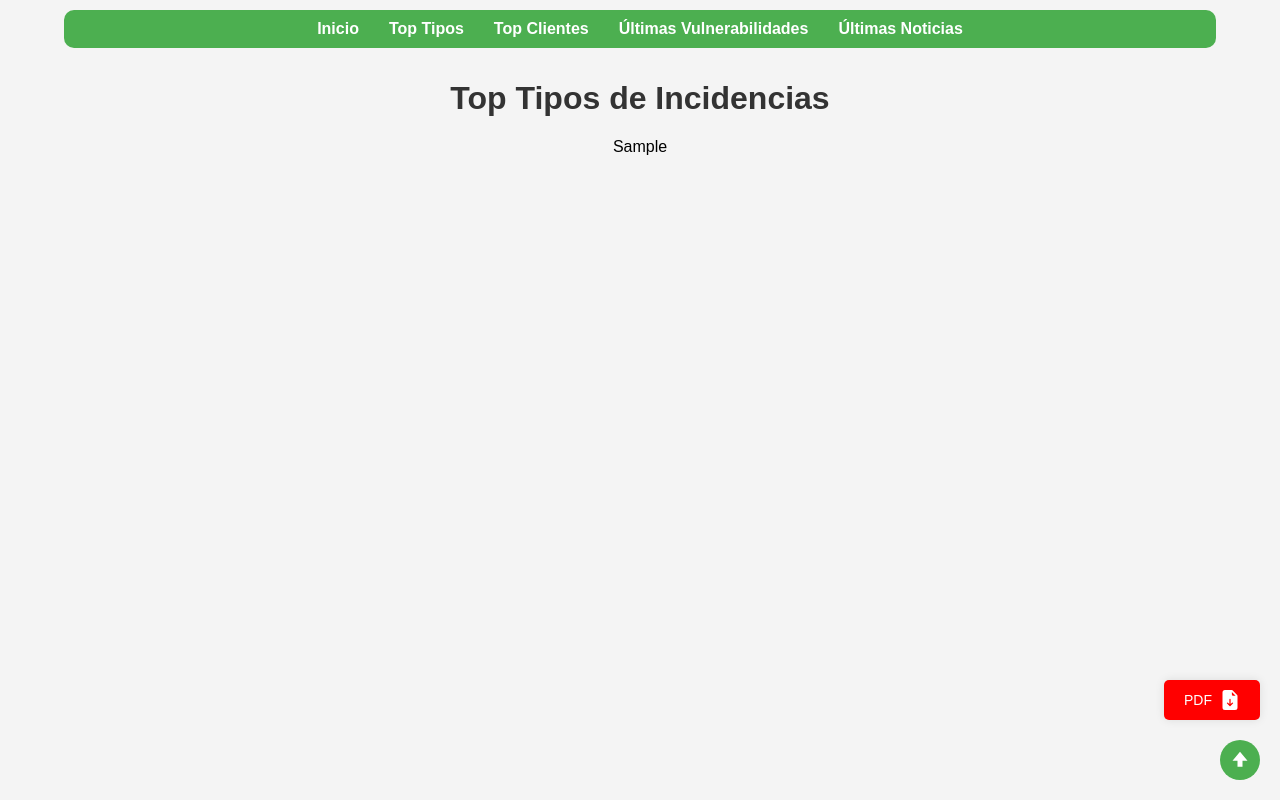
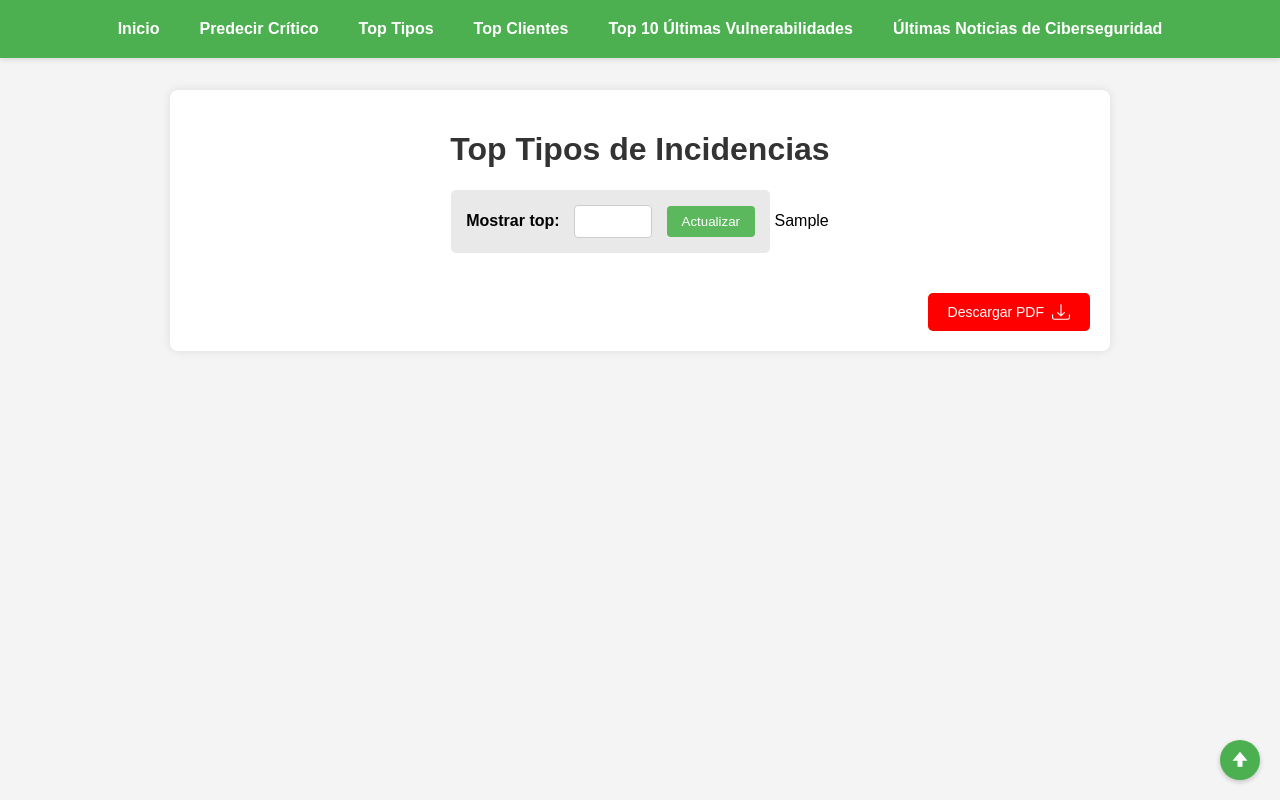
Before and after one commit to SapoPepe/Practica2SI, a Flask app: template Practica2/templates/top_tipos.html in a window 1280 px wide. Run offline with Flask 3, Linux system fonts and the light colour scheme; the template is opened without the code that fills it: most values are stand-ins (such as "Sample title", 1, 10 or a date in 2020).

Commit message:
Update in top_tipos

```diff
--- a/Practica2/app.py
+++ b/Practica2/app.py
@@ -359,11 +359,24 @@
 
     return tiempoMaxInci_ordenado
 
-@app.route('/top_tipos/<int:x>')
-def get_top_tipos(x):
-    tiempoMaxInci_ordenado = calculateTopTipos(x)
-    tabla_html = tiempoMaxInci_ordenado.to_html(index=False, classes='data')
-    return render_template('top_tipos.html', tabla_tipo_html=tabla_html)
+@app.route('/top_tipos', methods=['GET'])
+def get_top_tipos():
+    try:
+        num_tipos_str = request.args.get('num_tipos', '5')
+        num_tipos = int(num_tipos_str)
+        if num_tipos <= 0: # Evitar valores no positivos
+            num_tipos = 5
+    except ValueError:
+        num_tipos = 5 # Valor por defecto si la conversión falla
+
+    top_tipos_data = calculateTopTipos(num_tipos)
+    if top_tipos_data.empty:
+        tabla_html = "<p>No hay datos de tipos de incidencia para mostrar.</p>"
+    else:
+        tabla_html = top_tipos_data.to_html(index=False, classes='data')
+
+        # Pasar el número actual a la plantilla para el PDF y el valor del input
+    return render_template('top_tipos.html', tabla_tipo_html=tabla_html, current_num_tipos=num_tipos)
 
 def obtainLastVulns():
     req = requests.get("https://cve.circl.lu/api/last")
@@ -493,8 +506,16 @@
 
     return render_template('latest_news.html', articles=articles)
 
-@app.route('/top_tipos/<int:x>/downloadPDF')
-def generateTopTiposPDF(x):
+@app.route('/top_tipos/downloadPDF', methods=['GET'])
+def generateTopTiposPDF():
+    try:
+        num_tipos_str = request.args.get('num_tipos', '5')
+        x = int(num_tipos_str)
+        if x <= 0:
+            x = 5
+    except ValueError:
+        x = 5
+
     tiempoMaxInci_ordenado = calculateTopTipos(x)
 
     pdf = generatePDF()
--- a/Practica2/templates/top_tipos.html
+++ b/Practica2/templates/top_tipos.html
@@ -1,105 +1,137 @@
-<!-- templates/top_tipos.html -->
 <!DOCTYPE html>
 <html lang="es">
 <head>
     <meta charset="UTF-8">
     <meta name="viewport" content="width=device-width, initial-scale=1.0">
-    <title>Top Tipos de Incidencias</title>
+    <title>Top {{ current_num_tipos }} Tipos de Incidencias</title>
     <style>
         body {
             font-family: Arial, sans-serif;
-            margin: 40px;
+            margin: 0; /* Quitado margen para que nav ocupe todo */
+            padding-top: 70px; /* Espacio para el nav fijo */
             text-align: center;
             background-color: #f4f4f4;
         }
         h1 {
             color: #333;
-            margin-top: 80px;
+            /* margin-top: 80px; Ajustado por el nav fijo */
         }
         nav {
             background-color: #4CAF50;
-            padding: 10px;
-            border-radius: 10px;
+            padding: 10px 0; /* Ajustado padding */
+            border-radius: 0; /* Sin redondeo para que ocupe todo el ancho */
             display: flex;
             justify-content: center;
             position: fixed;
-            top: 10px;
-            width: 90%;
-            max-width: 1200px;
+            top: 0; /* Pegado arriba */
+            left: 0; /* Pegado a la izquierda */
+            width: 100%; /* Ocupa todo el ancho */
             box-sizing: border-box;
             z-index: 1000;
-            left: 50%;
-            transform: translateX(-50%);
+            box-shadow: 0 2px 5px rgba(0,0,0,0.1);
         }
         nav a {
             color: white;
             text-decoration: none;
             margin: 0 15px;
             font-weight: bold;
+            padding: 10px 5px; /* Añadido padding para mejor click */
+        }
+        nav a:hover {
+            background-color: #45a049; /* Efecto hover */
+            border-radius: 4px;
+        }
+        .content-container { /* Nuevo contenedor para el contenido principal */
+            max-width: 900px;
+            margin: 20px auto; /* Margen automático para centrar */
+            padding: 20px;
+            background-color: #fff;
+            border-radius: 8px;
+            box-shadow: 0 0 10px rgba(0,0,0,0.1);
+        }
+        .controls-form {
+            margin-bottom: 20px;
+            padding: 15px;
+            background-color: #e9e9e9;
+            border-radius: 5px;
+            display: inline-block; /* Para que no ocupe todo el ancho */
+        }
+        .controls-form label {
+            margin-right: 10px;
+            font-weight: bold;
+        }
+        .controls-form input[type="number"] {
+            width: 60px;
+            padding: 8px;
+            border-radius: 4px;
+            border: 1px solid #ccc;
+            margin-right: 10px;
+        }
+        .controls-form button {
+            padding: 8px 15px;
+            background-color: #5cb85c;
+            color: white;
+            border: none;
+            border-radius: 4px;
+            cursor: pointer;
+        }
+        .controls-form button:hover {
+            background-color: #4cae4c;
         }
         table {
-            width: 70%;
+            width: 100%; /* Ajustado para que la tabla ocupe el contenedor */
             margin: 20px auto;
             border-collapse: collapse;
-            background: white;
-            box-shadow: 0px 0px 10px rgba(0,0,0,0.1);
-            border-radius: 10px;
-            overflow: hidden;
+            /* background: white; Ya no es necesario si está en content-container */
+            /* box-shadow: 0px 0px 10px rgba(0,0,0,0.1); */
+            border-radius: 8px; /* Redondeo para la tabla */
+            overflow: hidden; /* Para que el redondeo afecte a las celdas */
         }
         th, td {
             padding: 12px;
             border: 1px solid #ddd;
+            text-align: left; /* Mejor alineación para tablas de datos */
+        }
+        td:last-child, th:last-child { /* Para alinear a la derecha la última columna (tiempos/números) */
+            text-align: right;
         }
         th {
             background-color: #4CAF50;
             color: white;
         }
         tr:nth-child(even) {
-            background-color: #f2f2f2;
+            background-color: #f8f8f8; /* Un poco más sutil */
+        }
+        .actions-container { /* Contenedor para botones de acción */
+            margin-top: 20px;
+            text-align: right; /* Alinear botones a la derecha */
         }
         .download-pdf {
-            position: fixed;
-            bottom: 80px;
-            right: 20px;
-            background-color: #FF0000;
+            /* Quitado position fixed para que esté dentro del flujo normal */
+            background-color: #FF0000; /* Rojo distintivo para PDF */
             color: white;
             border: none;
             border-radius: 5px;
             padding: 10px 20px;
             cursor: pointer;
             font-size: 14px;
-            box-shadow: 0 0 10px rgba(0,0,0,0.1);
-            display: flex;
+            /* box-shadow: 0 0 10px rgba(0,0,0,0.1); */
+            display: inline-flex; /* Para alinear ícono y texto */
             align-items: center;
             gap: 8px;
+            text-decoration: none; /* Si se usa como enlace */
         }
         .download-pdf:hover {
             background-color: #CC0000;
         }
-        .download-pdf svg {
+        .download-pdf svg { /* Estilo para el ícono SVG si lo usas */
             fill: white;
-            width: 20px;
-            height: 20px;
+            width: 18px; /* Ajustado tamaño */
+            height: 18px;
         }
-        .scroll-to-top {
-            position: fixed;
-            bottom: 20px;
-            right: 20px;
-            background-color: #4CAF50;
-            border: none;
-            border-radius: 50%;
-            width: 40px;
-            height: 40px;
-            cursor: pointer;
-            display: flex;
-            align-items: center;
-            justify-content: center;
-        }
-        .scroll-to-top svg {
-            fill: white;
-            width: 20px;
-            height: 20px;
-        }
+        /* Botón Scroll-to-top (se mantiene igual si lo quieres) */
+        .scroll-to-top { position: fixed; bottom: 20px; right: 20px; background-color: #4CAF50; border: none; border-radius: 50%; width: 40px; height: 40px; cursor: pointer; display: flex; align-items: center; justify-content: center; box-shadow: 0 2px 5px rgba(0,0,0,0.2); }
+        .scroll-to-top svg { fill: white; width: 20px; height: 20px; }
     </style>
     <script>
         function scrollToTop() {
@@ -110,24 +142,45 @@
 <body>
     <nav>
         <a href="/">Inicio</a>
-        <a href="/top_tipos/1">Top Tipos</a>
+        <a href="/predict_critical">Predecir Crítico</a>
+        <a href="/top_tipos">Top Tipos</a>
         <a href="/top_clientes/1">Top Clientes</a>
-        <a href="/last10_vulns">Últimas Vulnerabilidades</a>
-        <a href="/news">Últimas Noticias</a>
+        <a href="/last10_vulns">Top 10 Últimas Vulnerabilidades</a>
+        <a href="/news">Últimas Noticias de Ciberseguridad</a>
     </nav>
 
-    <h1>Top Tipos de Incidencias</h1>
-    {{ tabla_tipo_html|safe }}
+    <div class="content-container">
+        <h1>Top Tipos de Incidencias</h1>
 
-    <button class="download-pdf"
-            onclick="window.location.href='/top_tipos/{{ request.view_args.x }}/downloadPDF'">
-        PDF
-        <svg xmlns="http://www.w3.org/2000/svg" viewBox="0 0 16 16">
-            <path d="M9.293 0H4a2 2 0 0 0-2 2v12a2 2 0 0 0 2 2h8a2 2 0 0 0 2-2V4.707A1 1 0 0 0 13.707 4L10 .293A1 1 0 0 0 9.293 0M9.5 3.5v-2l3 3h-2a1 1 0 0 1-1-1m-1 4v3.793l1.146-1.147a.5.5 0 0 1 .708.708l-2 2a.5.5 0 0 1-.708 0l-2-2a.5.5 0 0 1 .708-.708L7.5 11.293V7.5a.5.5 0 0 1 1 0"/>
-        </svg>
-    </button>
+        <form method="GET" action="/top_tipos" class="controls-form">
+            <label for="num_tipos_input">Mostrar top:</label>
+            <input type="number" id="num_tipos_input" name="num_tipos" value="{{ current_num_tipos }}" min="1" max="100">
+            <button type="submit">Actualizar</button>
+        </form>
 
-    <button class="scroll-to-top" onclick="scrollToTop()">
+        {% if tabla_tipo_html %}
+            {{ tabla_tipo_html|safe }}
+        {% else %}
+            <p>No se pudieron cargar los datos de los tipos de incidencia.</p>
+        {% endif %}
+
+        <div class="actions-container">
+            {% if tabla_tipo_html and "<p>No hay datos" not in tabla_tipo_html %}
+            <form method="GET" action="/top_tipos/downloadPDF">
+                <button type="submit" class="download-pdf">
+                    Descargar PDF
+                    <svg xmlns="http://www.w3.org/2000/svg" viewBox="0 0 16 16" width="16" height="16">
+                        <path d="M.5 9.9a.5.5 0 0 1 .5.5v2.5a1 1 0 0 0 1 1h12a1 1 0 0 0 1-1v-2.5a.5.5 0 0 1 1 0v2.5a2 2 0 0 1-2 2H2a2 2 0 0 1-2-2v-2.5a.5.5 0 0 1 .5-.5z"/>
+                        <path d="M7.646 11.854a.5.5 0 0 0 .708 0l3-3a.5.5 0 0 0-.708-.708L8.5 10.293V1.5a.5.5 0 0 0-1 0v8.793L5.354 8.146a.5.5 0 1 0-.708.708l3 3z"/>
+                    </svg>
+                </button>
+                <input type="hidden" value="{{ current_num_tipos }}" name="num_tipos">
+            </form>
+            {% endif %}
+        </div>
+    </div>
+
+    <button class="scroll-to-top" onclick="scrollToTop()" title="Volver arriba">
         <svg viewBox="0 0 24 24"><path d="M12 2L3 13h6v7h6v-7h6z"/></svg>
     </button>
 </body>
```
